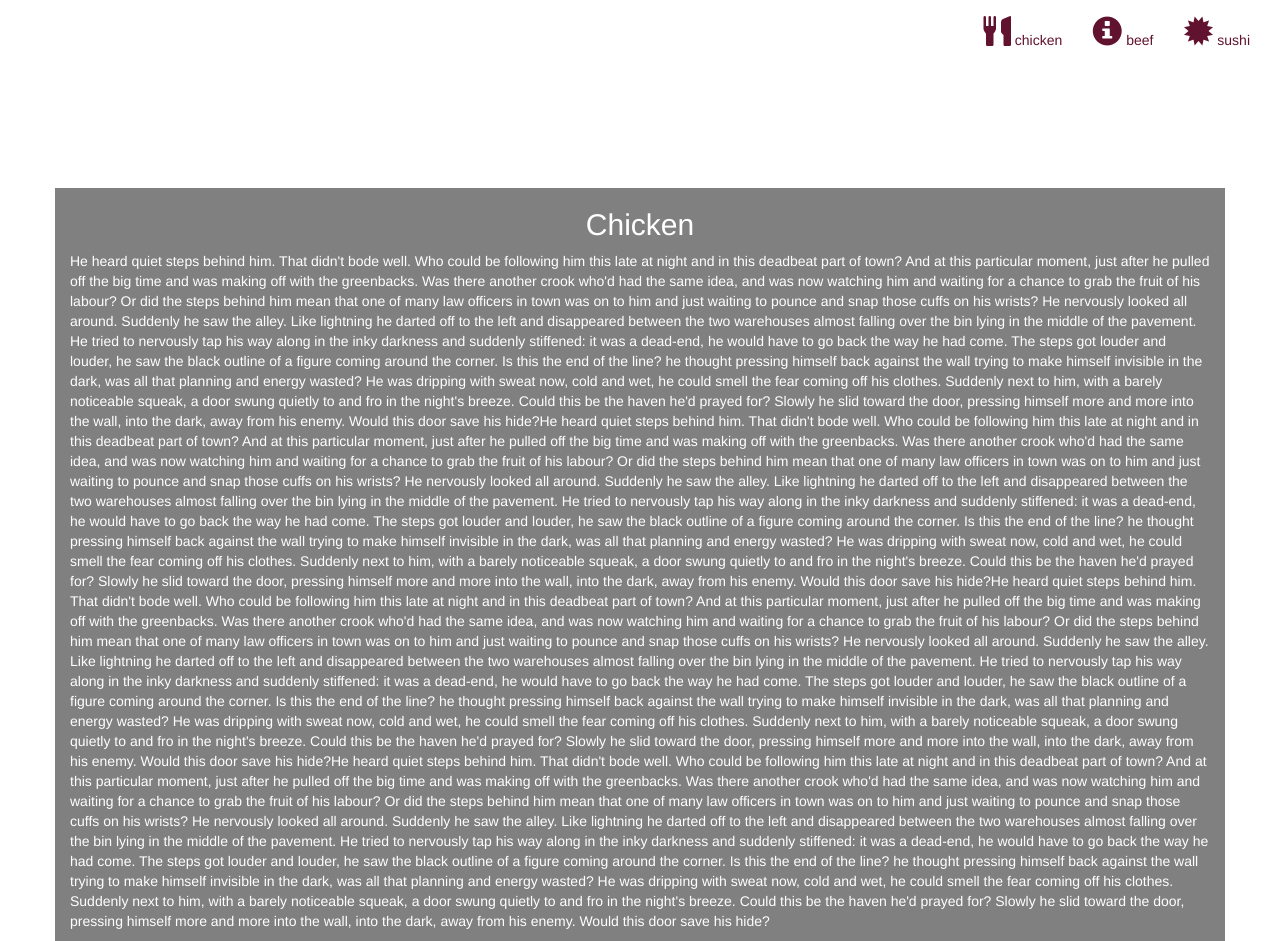
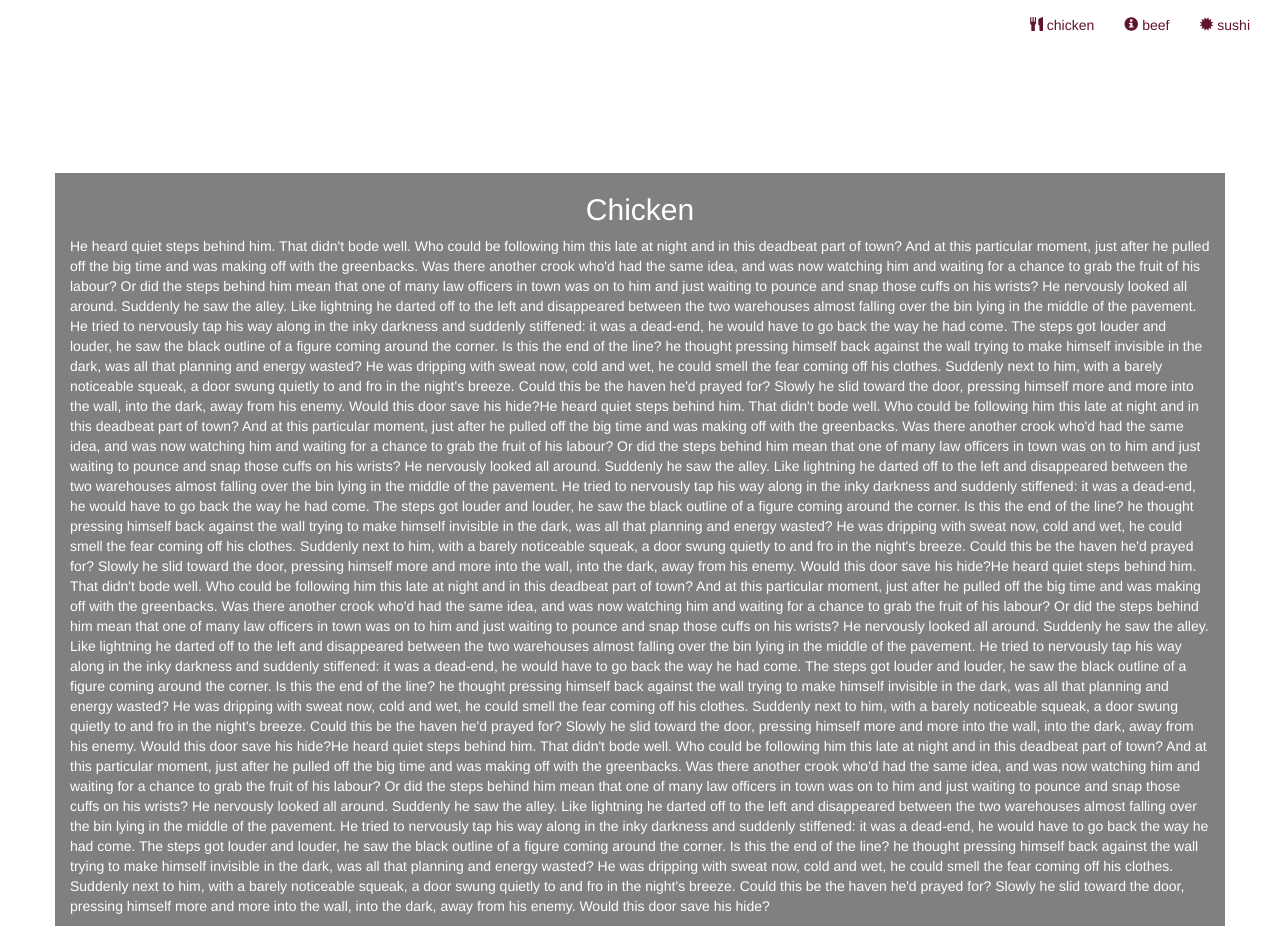
Before and after one commit to LearningSkills1/LearningSkills.github.io, a plain HTML site: page index.html in a window 1280 px wide. Drawn offline with nearby package versions, Linux system fonts and the light colour scheme; files that its build step writes are made by us from their sources.

Commit message:
Update style.css

```diff
--- a/CSS/style.css
+++ b/CSS/style.css
@@ -12,10 +12,6 @@ color: grey;
 body{
 	background-color: white;
 	color: white;
-}
-.glyphicon{
-	font-size: 30px;
-	color:#61122F;
 }
 
 .center{
```
